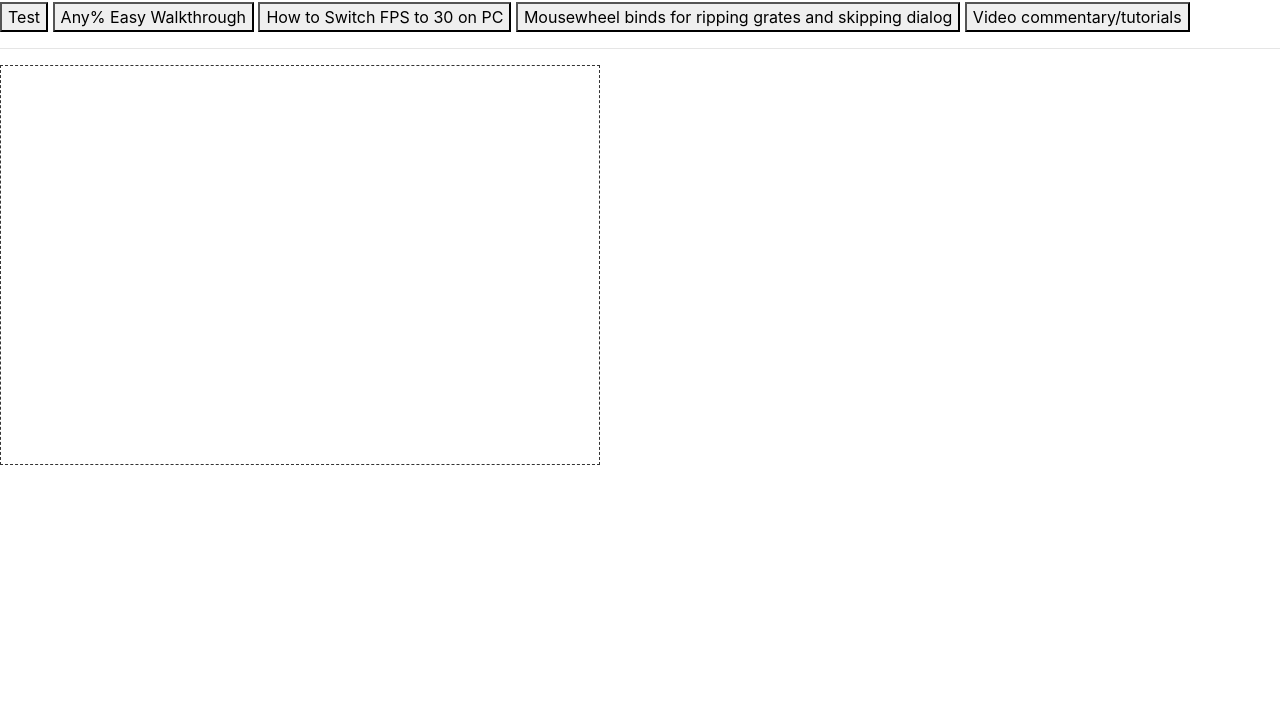
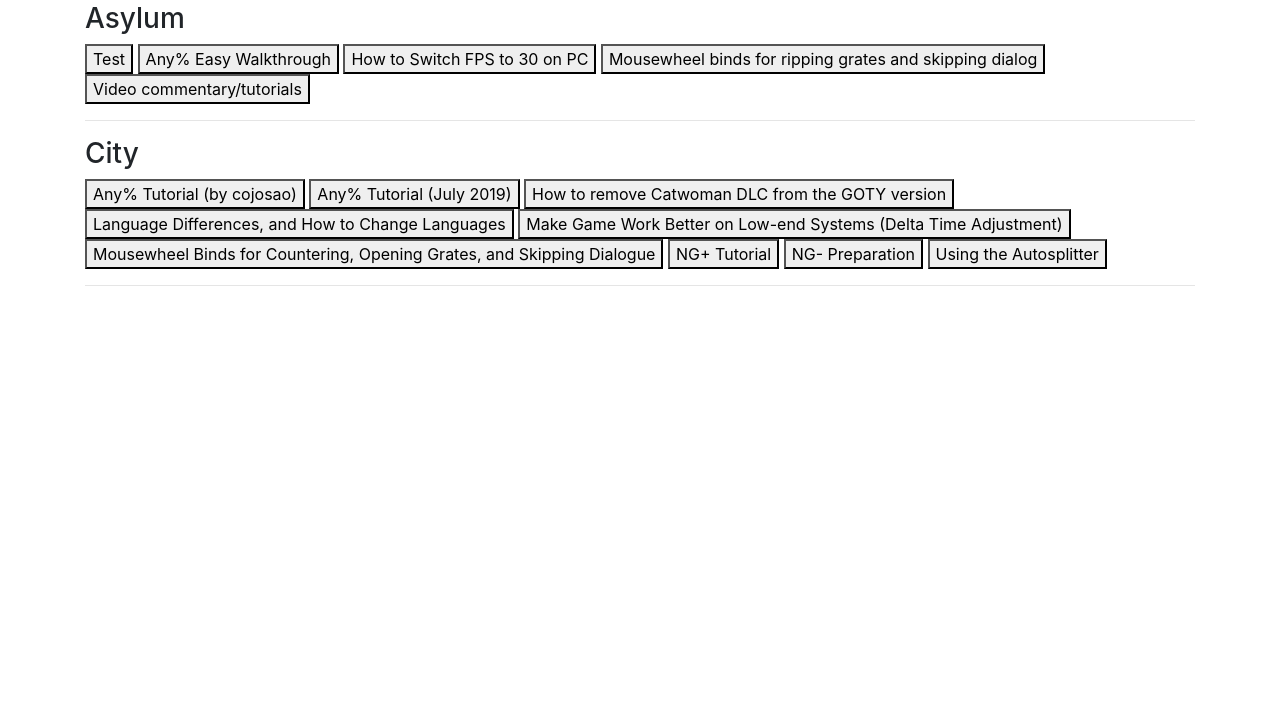
Before and after one commit to Green-Bat/ArkhamSpeedrunningWiki.github.io, a plain HTML site: page index.html in a window 1280 px wide. Shown: the part 284-986 px from the top of the page. Before the commit the page ends 800 px from the top, so only its background shows below. Drawn offline with nearby package versions, Linux system fonts and the light colour scheme.

Commit message:
+ Added City guides

```diff
--- a/index.html
+++ b/index.html
@@ -31,12 +31,30 @@
 
 		<!--<textarea id="sourceTA" rows="10" cols="82"></textarea>
 		<hr/>-->
+		<div class="container">
+			<h3>Asylum</h3>
 			<button id="runBtn" onClick="run('Test.md')">Test</button>
 			<button id="runBtn" onClick="run('Guides/Asylum/AnyEasyWalkthrough.md')">Any% Easy Walkthrough</button>
 			<button id="runBtn" onClick="run('Guides/Asylum/30FPS.md')">How to Switch FPS to 30 on PC</button>
 			<button id="runBtn" onClick="run('Guides/Asylum/Mousewheel.md')">Mousewheel binds for ripping grates and skipping dialog</button>
 			<button id="runBtn" onClick="run('Guides/Asylum/Videos.md')">Video commentary/tutorials</button>
 			<hr/>
+		</div>
+
+		<div class="container">
+			<h3>City</h3>
+			<button id="runBtn" onClick="run('Guides/City/AnyCojo.md')">Any% Tutorial (by cojosao)</button>
+			<button id="runBtn" onClick="run('Guides/City/AnyJohn.md')">Any% Tutorial (July 2019)</button>
+			<button id="runBtn" onClick="run('Guides/City/Autosplitter.md')">How to remove Catwoman DLC from the GOTY version</button>
+			<button id="runBtn" onClick="run('Guides/City/Languages.md')">Language Differences, and How to Change Languages</button>
+			<button id="runBtn" onClick="run('Guides/City/FramerateImprovement.md')">Make Game Work Better on Low-end Systems (Delta Time Adjustment)</button>
+			<button id="runBtn" onClick="run('Guides/City/Mousewheel.md')">Mousewheel Binds for Countering, Opening Grates, and Skipping Dialogue</button>
+			<button id="runBtn" onClick="run('Guides/City/NG+.md')">NG+ Tutorial</button>
+			<button id="runBtn" onClick="run('Guides/City/NG-.md')">NG- Preparation</button>
+			<button id="runBtn" onClick="run('Guides/City/Autosplitter.md')">Using the Autosplitter</button>
+			<hr/>
+		</div>
+
 		<div id="targetDiv"></div>
 
     	<!-- Optional JavaScript -->
--- a/style.css
+++ b/style.css
@@ -2,7 +2,6 @@
     display: block;
 }
 #targetDiv {
-  border: 1px dashed #333333;
   width: 600px;
   height: 400px;
 }
```
Also changed, not shown: 9 other files. Lines whose indentation alone changed are shown as unchanged.
